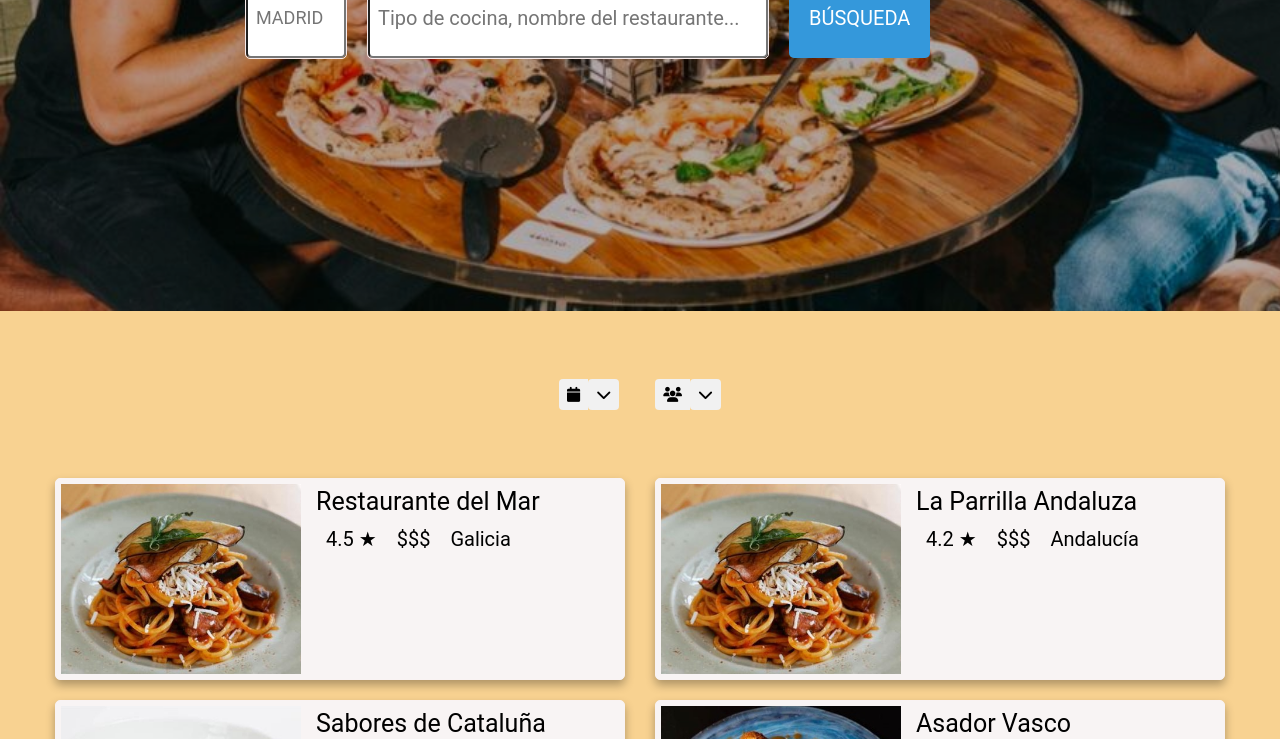
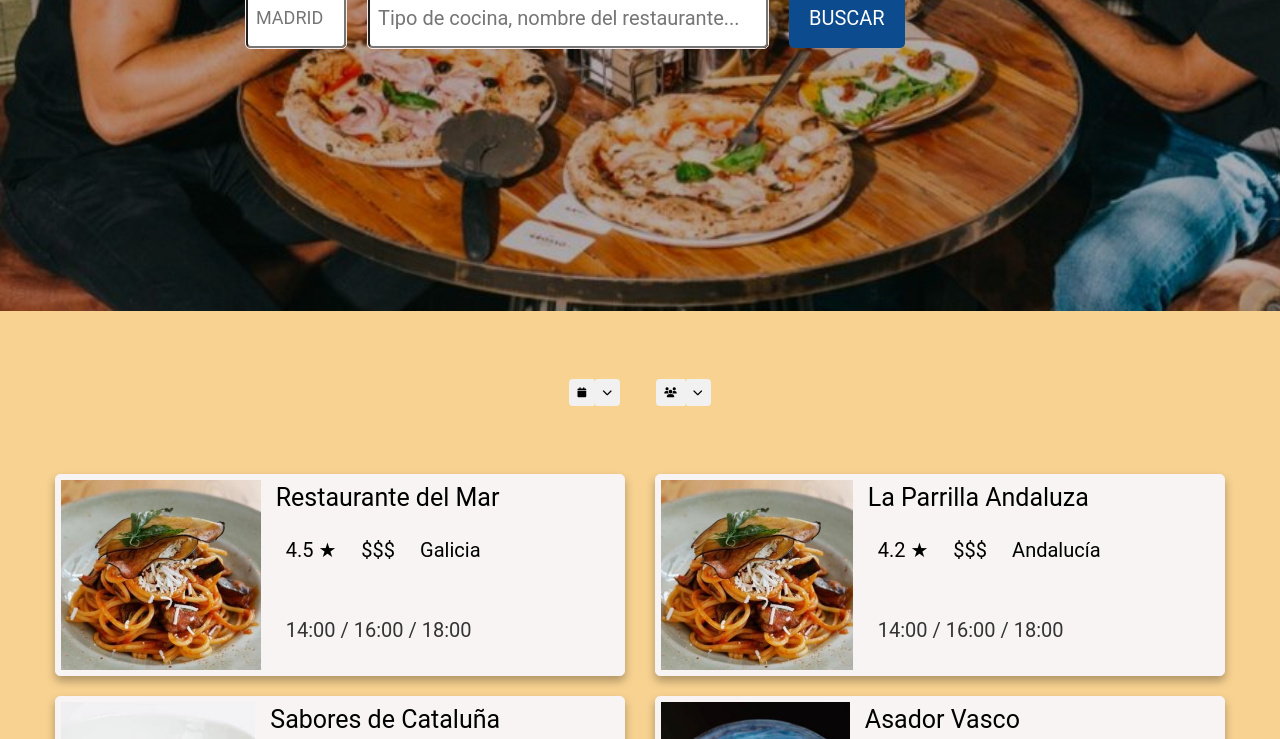
Before and after one commit to francescabentin/project, a website: page src/html/index.html in a window 1280 px wide. Shown: the part 489-1228 px from the top of the page. Drawn offline with nearby package versions, Linux system fonts and the light colour scheme; files that its build step writes are made by us from their sources; files whose address does not match are found by name; a web font is replaced by a local one.

Commit message:
final version

```diff
--- a/src/html/partials/header.html
+++ b/src/html/partials/header.html
@@ -26,7 +26,7 @@
       <input type="text" id="search-form-what" class="inputWhere" placeholder="Tipo de cocina, nombre del restaurante..." >
 </div></div>
   <button type="submit" class="search-button">
-    <span>Búsqueda</span>
+    <span>Buscar</span>
   </button>
 </div>
 
--- a/src/js/main.js
+++ b/src/js/main.js
@@ -127,6 +127,9 @@ restaurantes.forEach((restaurante, index) => {
     const paisElement = document.createElement('p');
     paisElement.textContent = `${restaurante.comunidad}`;
 
+    const horariosElement = document.createElement('p');
+    horariosElement.textContent = '14:00 / 16:00 / 18:00';
+    horariosElement.classList.add('restaurant__container__restaurante__info__horarios');
 
     restauranteElement.appendChild(divImage);
     divImage.appendChild(imagenElement);
@@ -136,6 +139,7 @@ restaurantes.forEach((restaurante, index) => {
     divInfo.appendChild(puntajeElement);
     divInfo.appendChild(precioElement);
     divInfo.appendChild(paisElement);
+    divInfo.appendChild(horariosElement);
 
     restaurantContainer.appendChild(restauranteElement);
 });
--- a/src/scss/layout/_header.scss
+++ b/src/scss/layout/_header.scss
@@ -56,7 +56,7 @@
   padding: 8px;
   flex-grow: 1;
   outline: none;
-  height: 80px;
+  height: 60px;
   width: 100px;
   border-radius: 5px;
 }
@@ -65,7 +65,7 @@
      padding: 8px;
   flex-grow: 1;
   outline: none;
-  height: 80px;
+  height: 60px;
   width: 400px;
   border-radius: 5px;
   font-size: 20px;
@@ -80,7 +80,7 @@
 
 /* Estilo específico para el botón de búsqueda */
 .search-button {
-  background-color: #3498db;
+  background-color: #0c4b8d;
   color: white;
   border: none;
   padding: 10px 20px;
@@ -89,7 +89,7 @@
   text-transform: uppercase;
   cursor: pointer;
   transition: background-color 0.3s;
-  height: 80px;
+  height: 60px;
 }
 
 .search-button:hover {
--- a/src/scss/layout/_section1.scss
+++ b/src/scss/layout/_section1.scss
@@ -43,7 +43,7 @@ gap: 10px;
 
 
     p{
-        padding: 5px 0;
+        padding: 15px 10px;
         display: inline-flex;
         gap: 10px;
         padding-left: 6px;
@@ -61,8 +61,9 @@ gap: 10px;
     .search__mobile{
         width: 100%;
         margin-left: 2px;
-        height: 25px;
+        height: 28px;
         border-radius: 5px;
+        font-size: 15px;
     }
 
     .input-icon {
@@ -88,13 +89,18 @@ gap: 10px;
         padding: 10px
 
     }
+    .fa-solid, .fas {
+    font-weight: 900;
+    font-size: 15px;
+}
       p{
-        padding: 5px 0;
+        padding: 20px 5px;
         display: inline-flex;
         gap: 20px;
         padding-left: 15px;
         margin-left: 5px;
         font-size: 20px;
+
     }
         .section1{
       background-color: #f8d291 ;
@@ -120,6 +126,14 @@ gap: 10px;
 
 
   }
+
+  /* Estilo para los horarios */
+.restaurant__container__restaurante__info__horarios {
+    font-size: 20px; /* Cambia el tamaño de fuente según tus preferencias */
+    margin-top: 20px; /* Espacio superior para separarlos del resto de la información */
+    color: #333; /* Cambia el color según tus preferencias */
+}
+
 .restaurant__container__restaurante__image{
   height: 200px;
   width: 250px;
@@ -172,5 +186,5 @@ gap: 10px;
 
 .fa-solid, .fas {
     font-weight: 900;
-    font-size: 15px;
+    font-size: 10px;
 }
```
Also changed, not shown: docs/assets/js/main.js (+1 -1 lines), docs/index.html (+1 -1 lines), docs/assets/css/main.css.
